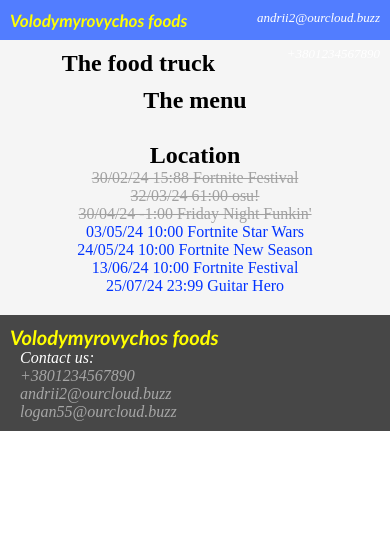
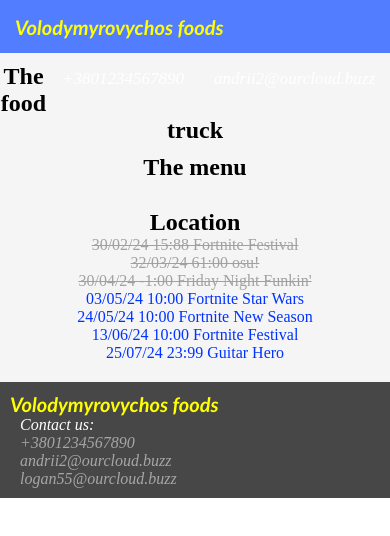
Before and after one commit to Andrii-Avramenko/buisness-website, a plain HTML site: page index.html in a window 390 px wide. Drawn offline with Linux system fonts and the light colour scheme.

Commit message:
Update style.css

```diff
--- a/style.css
+++ b/style.css
@@ -28,18 +28,6 @@ header address a {
   font-family: calibri;
   font-style: italic;
   font-weight: bold;
-}
-@media screen and (max-width: 575px) {
-  #hlogo {
-    font-size: 17px;
-  }
-  header {
-    height: 40px;
-  }
-  header a {
-    padding: 10px;
-    text-decoration: none;
-    font-size: 13px;
 }
 /* main */
 main {
```
